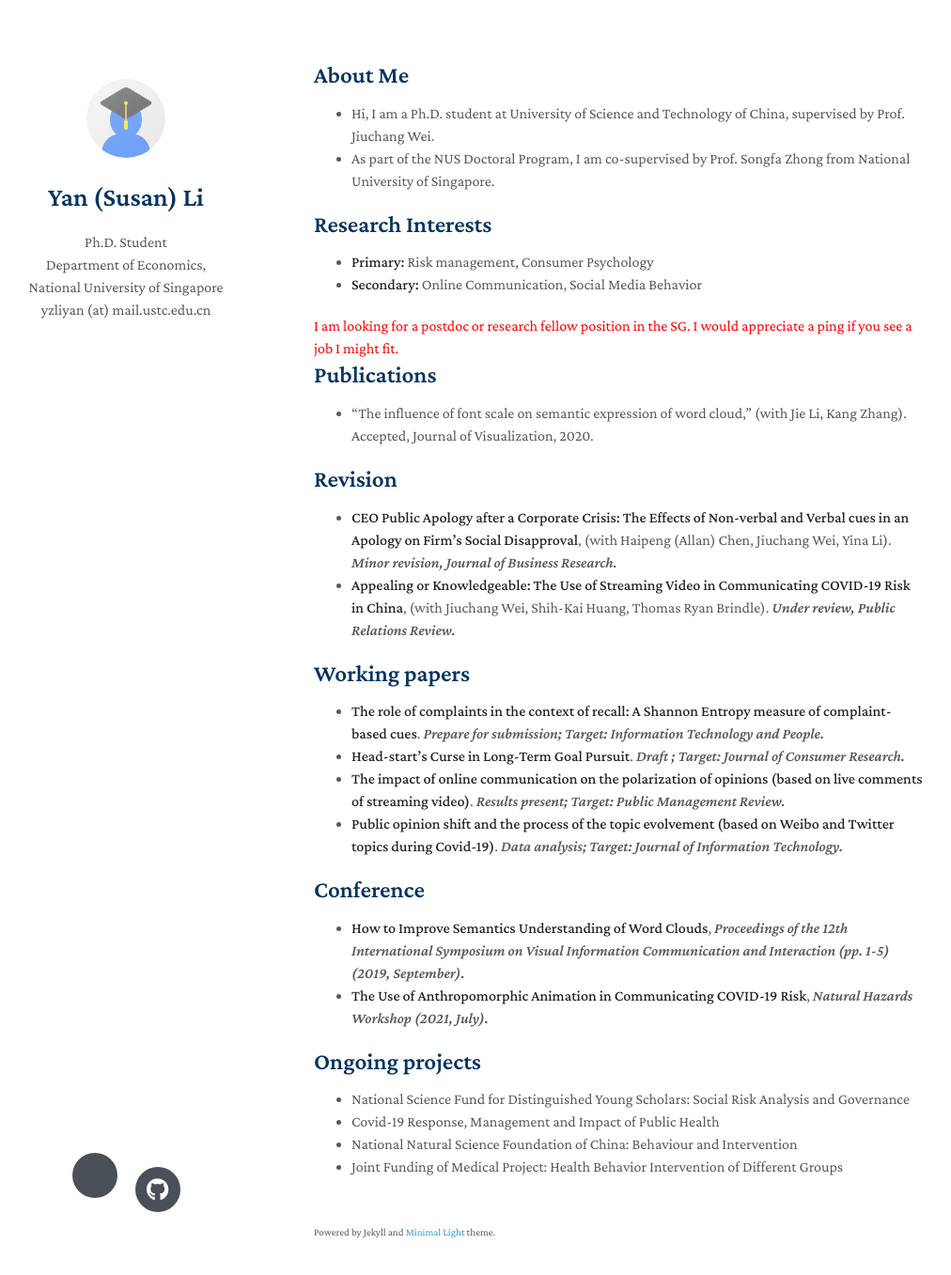
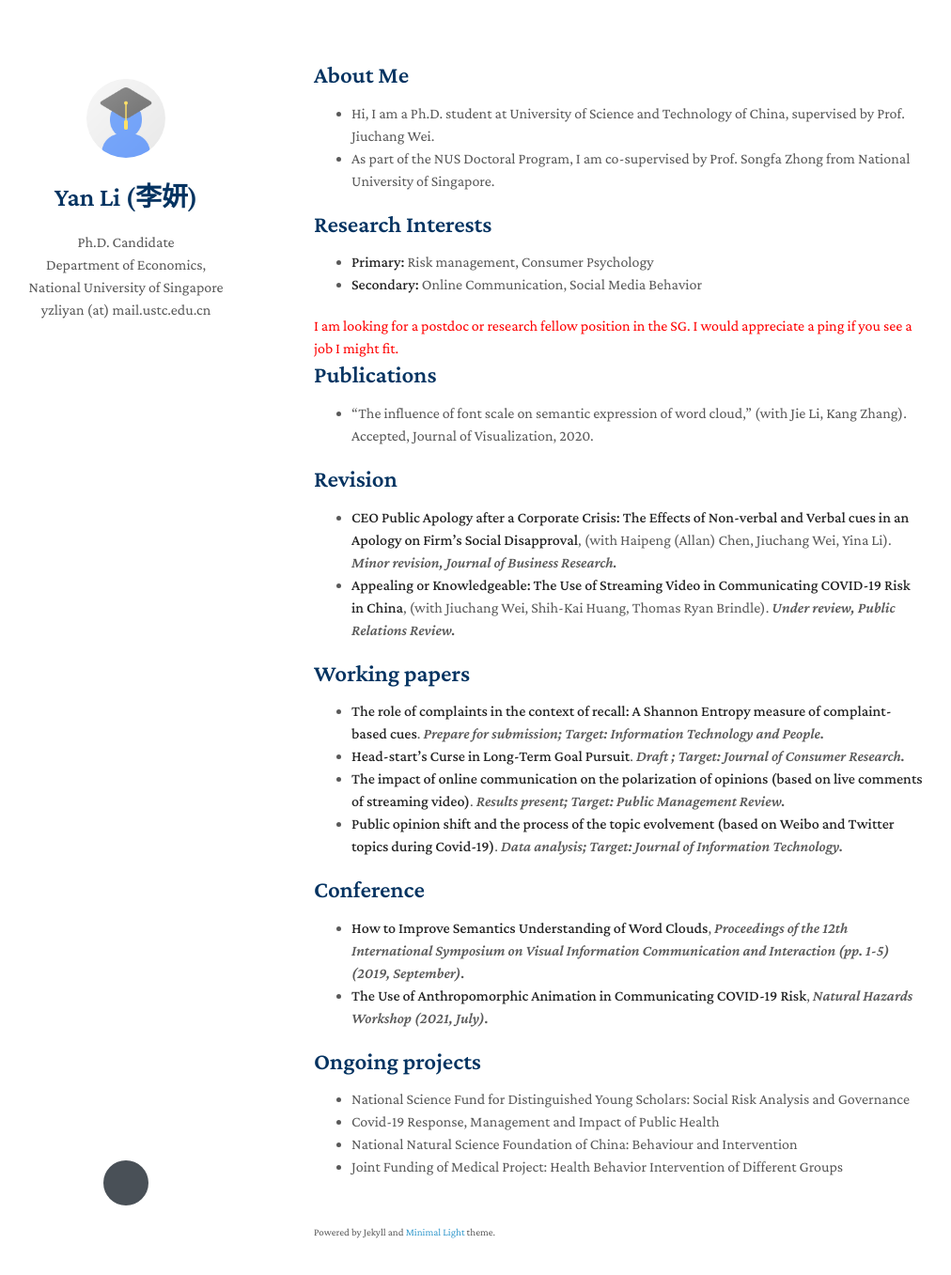
Before and after one commit to Yanli-susan/yanli-susan.github.io, a Jekyll site: the page built from index.md, in a window 1280 px wide and 1392 px high. Shown: the top 1357 px of the window at 94% size, without its empty margins (136-1148 px from the left). Built offline with Jekyll 4.4.1, drawn with Linux system fonts in a browser that asks for light colours; nearby versions of some CDN libraries; a style sheet for code colours, icons or effects is not loaded; our own code applies the rules of GitHub Pages for plain Markdown files; part of the change alters nothing that is shown.

Commit message:
Update _config.yml

```diff
--- a/_config.yml
+++ b/_config.yml
@@ -1,6 +1,6 @@
 # Basic Information
-title: Yan (Susan) Li
-position: Ph.D. Student
+title: Yan Li (李妍)
+position: Ph.D. Candidate
 affiliation: Department of Economics, National University of Singapore
 email: yzliyan (at) mail.ustc.edu.cn
 
@@ -10,11 +10,14 @@ keywords: minimal academic
 description: The Minimal Light is a simple and elegant jekyll theme for academic personal homepage.
 canonical: https://minimal-light.yyliu.net/
 
+url: https://yanli.github.io # the base hostname & protocol for your site
+baseurl: /yanli # the subpath of your site, e.g. /blog/
+last_updated: false # set to true if you want to display last updated in the footer
+
 # Links
 # If you don't need one of them, you may delete the corresponding line.
-google_scholar: https://scholar.google.com/
-github_link: https://github.com/yaoyao-liu/minimal-light
-CV: https://github.com/Cedric-Chan/yanli.github.io/blob/main/LiYan_cv.pdf
+google_scholar: https://github.com/Cedric-Chan/yanli.github.io/blob/main/LiYan_cv.pdf
+# github_link: https://github.com/yaoyao-liu/minimal-light
 
 # Images (e.g., your profile picture and your website's favicon)
 # "favicon" and "favicon_dark" are used for the light and dark modes, respectively.
@@ -24,11 +27,11 @@ favicon_dark: ./assets/img/favicon-dark.png
 
 # Google Analytics ID
 # Please remove this if you don't use Google Analytics
-google_analytics: UA-111540567-4
+# google_analytics: UA-111540567-4
 
 # Use this project as a remote theme for GitHub Pages
 # See the guide here: https://docs.github.com/en/pages/setting-up-a-github-pages-site-with-jekyll/adding-a-theme-to-your-github-pages-site-using-jekyll
-remote_theme: yaoyao-liu/minimal-light
+# remote_theme: yaoyao-liu/minimal-light
 
 # The following files will be removed from the generated website.
 exclude:
```
